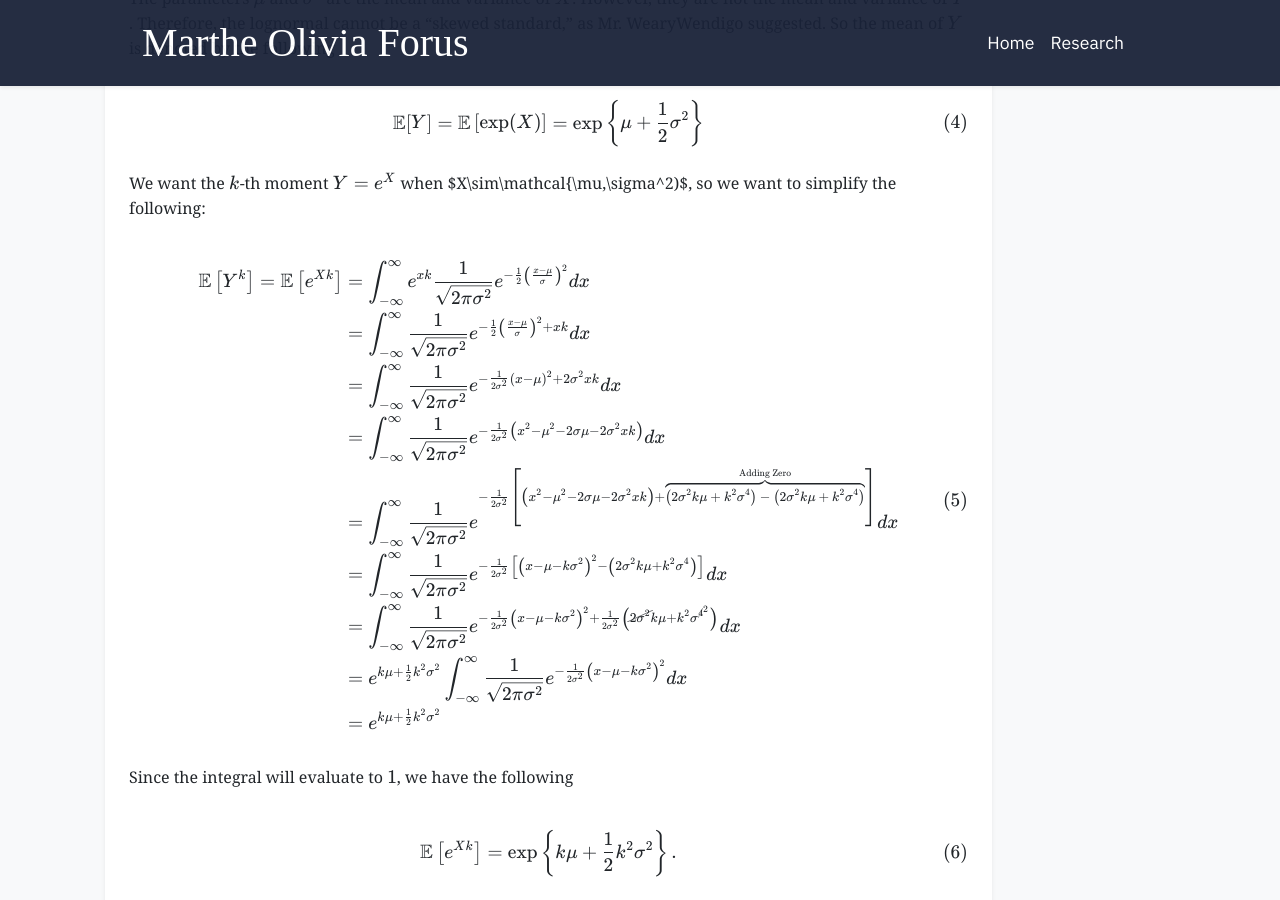
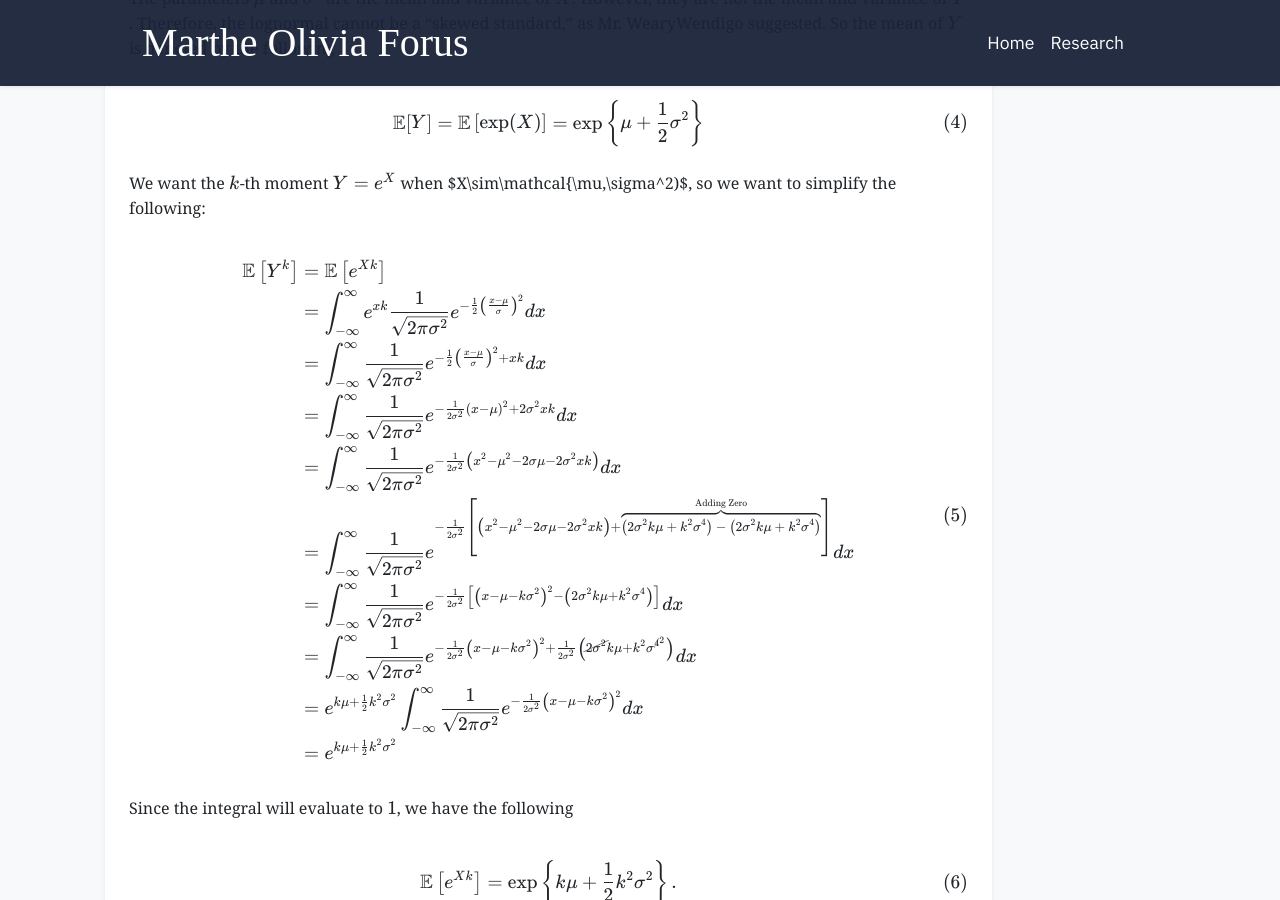
Before and after one commit to martheoliviaforus/martheoliviaforus.github.io, a Jekyll site: the page built from _research/2026-04-25-lognormal-dist.md, in a window 1280 px wide and 900 px high, scrolled down 1935 px. Built offline with Jekyll 4.4.1, drawn with Linux system fonts in a browser that asks for light colours; nearby versions of some CDN libraries; some web fonts are replaced; comment, search, counter and statistics services are not loaded; a style sheet for code colours, icons or effects is not loaded.

Commit message:
changing the formatting of equation 5

```diff
--- a/_research/2026-04-25-lognormal-dist.md
+++ b/_research/2026-04-25-lognormal-dist.md
@@ -64,7 +64,8 @@ We want the $k$-th moment $Y=e^{X}$ when $X\sim\mathcal{\mu,\sigma^2)$, so we wa
 $$
 \begin{equation}
     \begin{aligned}
-    \mathbb{E}\left[Y^k\right]=\mathbb{E}\left[e^{Xk}\right]&=\int_{-\infty}^{\infty}e^{xk}\frac{1}{\sqrt{2\pi\sigma^2}}e^{-\frac{1}{2}\left(\frac{x-\mu}{\sigma}\right)^2}dx\\
+    \mathbb{E}\left[Y^k\right]&=\mathbb{E}\left[e^{Xk}\right]\\
+    &=\int_{-\infty}^{\infty}e^{xk}\frac{1}{\sqrt{2\pi\sigma^2}}e^{-\frac{1}{2}\left(\frac{x-\mu}{\sigma}\right)^2}dx\\
     &=\int_{-\infty}^{\infty}\frac{1}{\sqrt{2\pi\sigma^2}}e^{-\frac{1}{2}\left(\frac{x-\mu}{\sigma}\right)^2+xk} dx\\
     &=\int_{-\infty}^{\infty}\frac{1}{\sqrt{2\pi\sigma^2}}e^{-\frac{1}{2\sigma^2}(x-\mu)^2+2\sigma^2xk}dx\\
     &=\int_{-\infty}^{\infty}\frac{1}{\sqrt{2\pi\sigma^2}}e^{-\frac{1}{2\sigma^2}\left(x^2-\mu^2-2\sigma\mu-2\sigma^2xk\right)}dx\\
```
